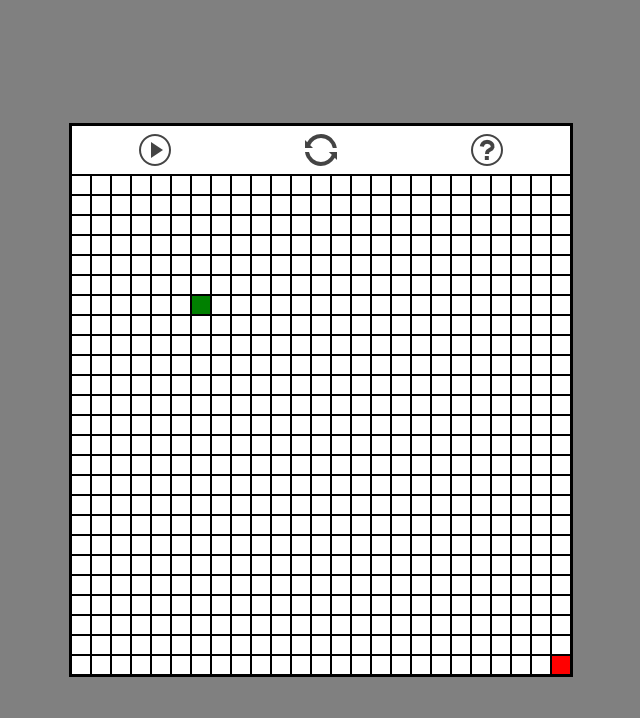
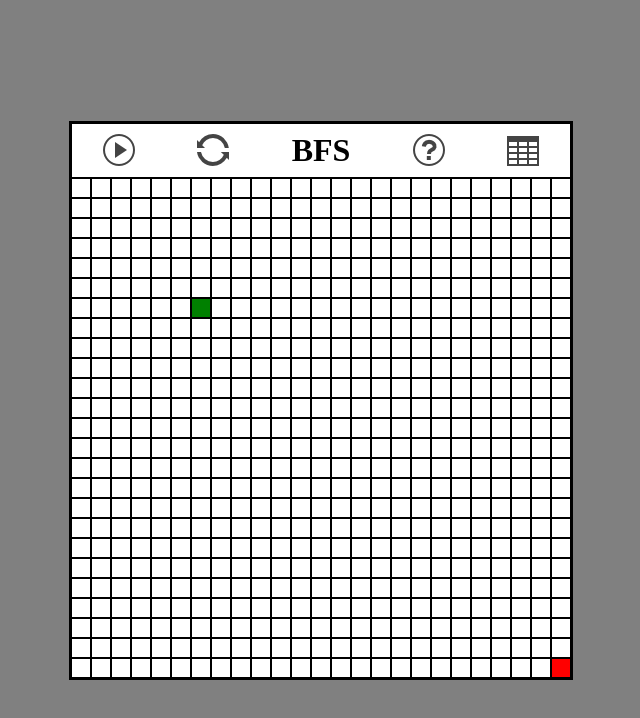
Before and after one commit to GustavoGaldino/PathFindingVisualizer, a React (Create React App) app in the folder path-finding-app/: page / in a window 1280 px wide. Shown: the top 718 px of the page, without its empty margins (319-959 px from the left). Built offline with nearby package versions, Linux system fonts and the light colour scheme.

Commit message:
Added new icon and title to grid header

```diff
--- a/path-finding-app/src/components/GridContainer/GridHeader/index.js
+++ b/path-finding-app/src/components/GridContainer/GridHeader/index.js
@@ -3,6 +3,7 @@ import React, { useState } from 'react'
 import helpIcon from '../../../assets/images/help.png'
 import startIcon from '../../../assets/images/start.png'
 import refreshIcon from '../../../assets/images/refresh.png'
+import gridIcon from '../../../assets/images/boilerplate.png'
 
 import './styles.css'
 
@@ -27,8 +28,12 @@ const GridHeader = (props) => {
             }}>
                 <img src={refreshIcon} className="icon"/>
             </button>
+            <h1>{props.algorithmTitle}</h1>
             <button className="icon-btn" title="Help">
                 <img src={helpIcon} className="icon"/>
+            </button>
+            <button className="icon-btn" title="Boilerplates">
+                <img src={gridIcon} className="icon"/>
             </button>
         </div>
     )
--- a/path-finding-app/src/components/GridContainer/index.js
+++ b/path-finding-app/src/components/GridContainer/index.js
@@ -67,6 +67,7 @@ const GridContainer = (props) => {
             <GridHeader
                 pathFindingAlgorithm={() => props.pathFindingAlgorithm(startingNode, goalNode)}
                 grid={grid}
+                algorithmTitle={props.algorithmTitle}
                 startingNode={props.startingNode}
                 goalNode={props.goalNode}
                 setInitialState={setInitialState}
--- a/path-finding-app/src/components/HomePage/index.js
+++ b/path-finding-app/src/components/HomePage/index.js
@@ -11,6 +11,7 @@ export default function HomePage(){
         <div id="homepage">
             <GridContainer
                 pathFindingAlgorithm={bfs}
+                algorithmTitle={"BFS"}
                 rows={25}
                 cols={25}
                 cellSize={"20px"}
```
Also changed, not shown: path-finding-app/src/assets/images/boilerplate.png (added).
